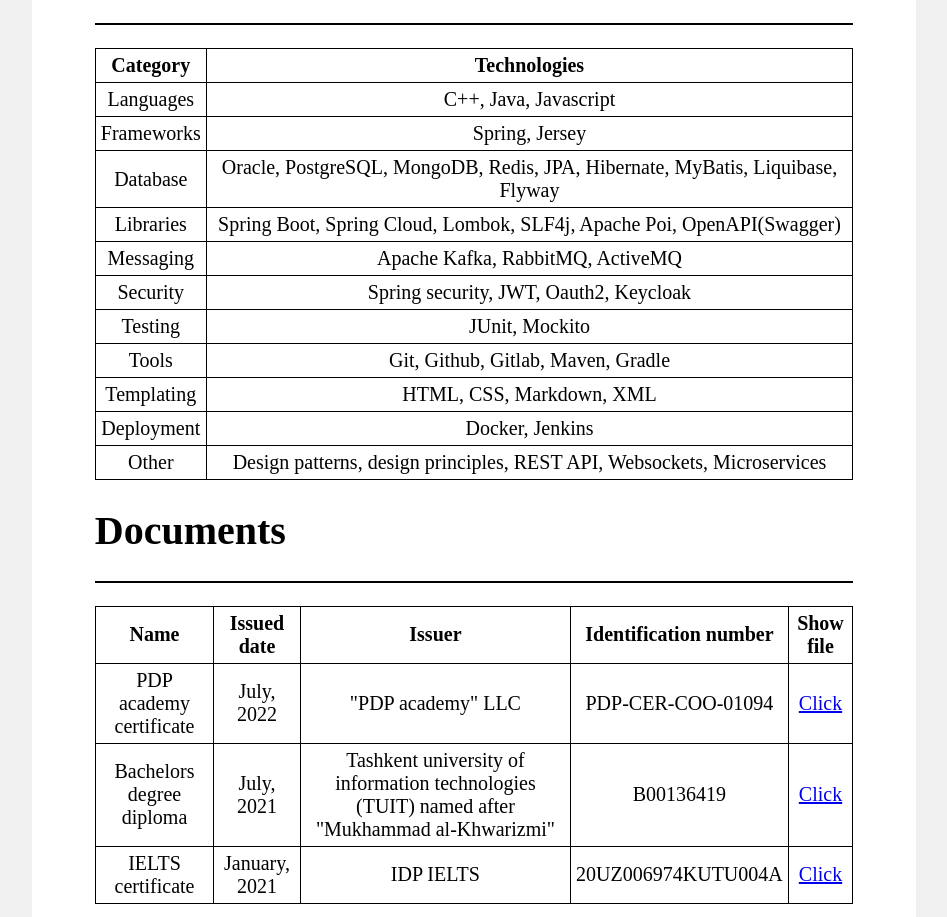
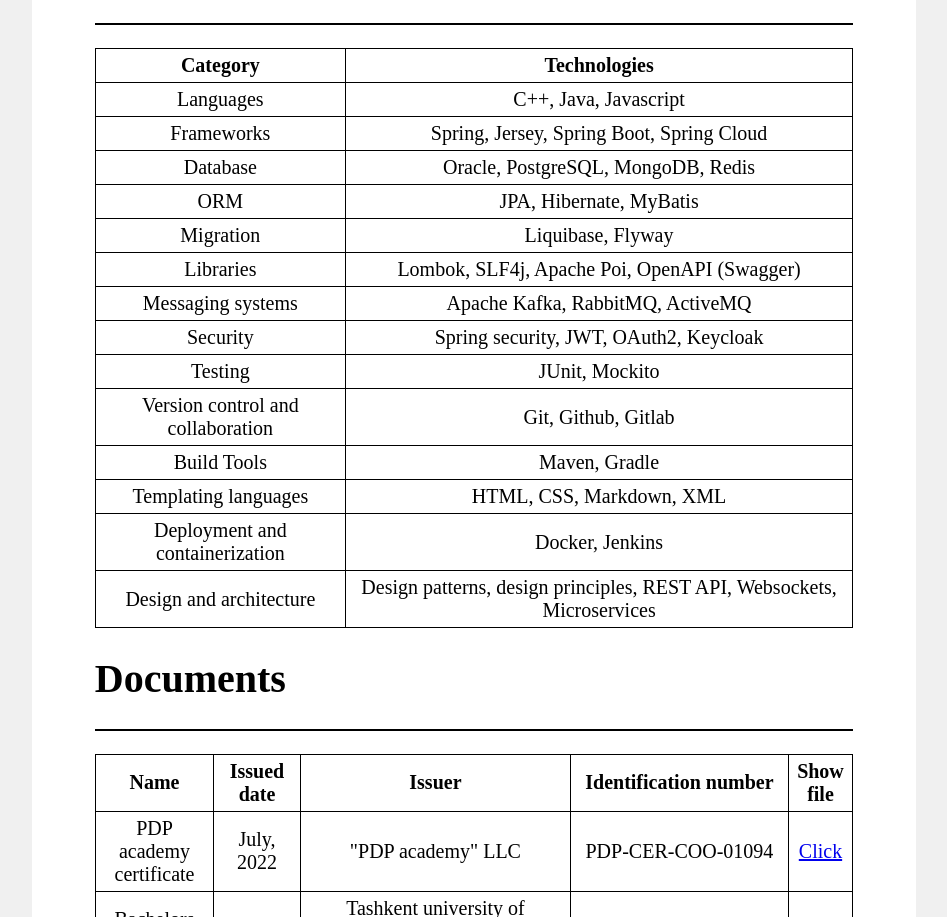
Before and after one commit to utkirbekQutfiddinov/utkirbekQutfiddinov.github.io, a plain HTML site: page index.html in a window 1280 px wide. Shown: the part 1479-2396 px from the top of the page, without its empty margins (166-1113 px from the left). Drawn offline with Linux system fonts and the light colour scheme.

Commit message:
skills table has been recategorized

```diff
--- a/index.html
+++ b/index.html
@@ -112,42 +112,54 @@
         </tr>
         <tr>
             <td>Frameworks</td>
-            <td>Spring, Jersey</td>
+            <td>Spring, Jersey, Spring Boot, Spring Cloud</td>
         </tr>
         <tr>
             <td>Database</td>
-            <td>Oracle, PostgreSQL, MongoDB, Redis, JPA, Hibernate, MyBatis, Liquibase, Flyway</td>
+            <td>Oracle, PostgreSQL, MongoDB, Redis</td>
+        </tr>
+        <tr>
+            <td>ORM</td>
+            <td>JPA, Hibernate, MyBatis</td>
+        </tr>
+        <tr>
+            <td>Migration</td>
+            <td>Liquibase, Flyway</td>
         </tr>
         <tr>
             <td>Libraries</td>
-            <td>Spring Boot, Spring Cloud, Lombok, SLF4j, Apache Poi, OpenAPI(Swagger)</td>
+            <td>Lombok, SLF4j, Apache Poi, OpenAPI (Swagger)</td>
         </tr>
         <tr>
-            <td>Messaging</td>
+            <td>Messaging systems</td>
             <td>Apache Kafka, RabbitMQ, ActiveMQ</td>
         </tr>
         <tr>
             <td>Security</td>
-            <td>Spring security, JWT, Oauth2, Keycloak</td>
+            <td>Spring security, JWT, OAuth2, Keycloak</td>
         </tr>
         <tr>
             <td>Testing</td>
             <td>JUnit, Mockito</td>
         </tr>
         <tr>
-            <td>Tools</td>
-            <td>Git, Github, Gitlab, Maven, Gradle</td>
+            <td>Version control and collaboration</td>
+            <td>Git, Github, Gitlab</td>
         </tr>
         <tr>
-            <td>Templating</td>
+            <td>Build Tools</td>
+            <td>Maven, Gradle</td>
+        </tr>
+        <tr>
+            <td>Templating languages</td>
             <td>HTML, CSS, Markdown, XML</td>
         </tr>
         <tr>
-            <td>Deployment</td>
+            <td>Deployment and containerization</td>
             <td>Docker, Jenkins</td>
         </tr>
         <tr>
-            <td>Other</td>
+            <td>Design and architecture</td>
             <td>Design patterns, design principles, REST API, Websockets, Microservices</td>
         </tr>
     </table>
```
